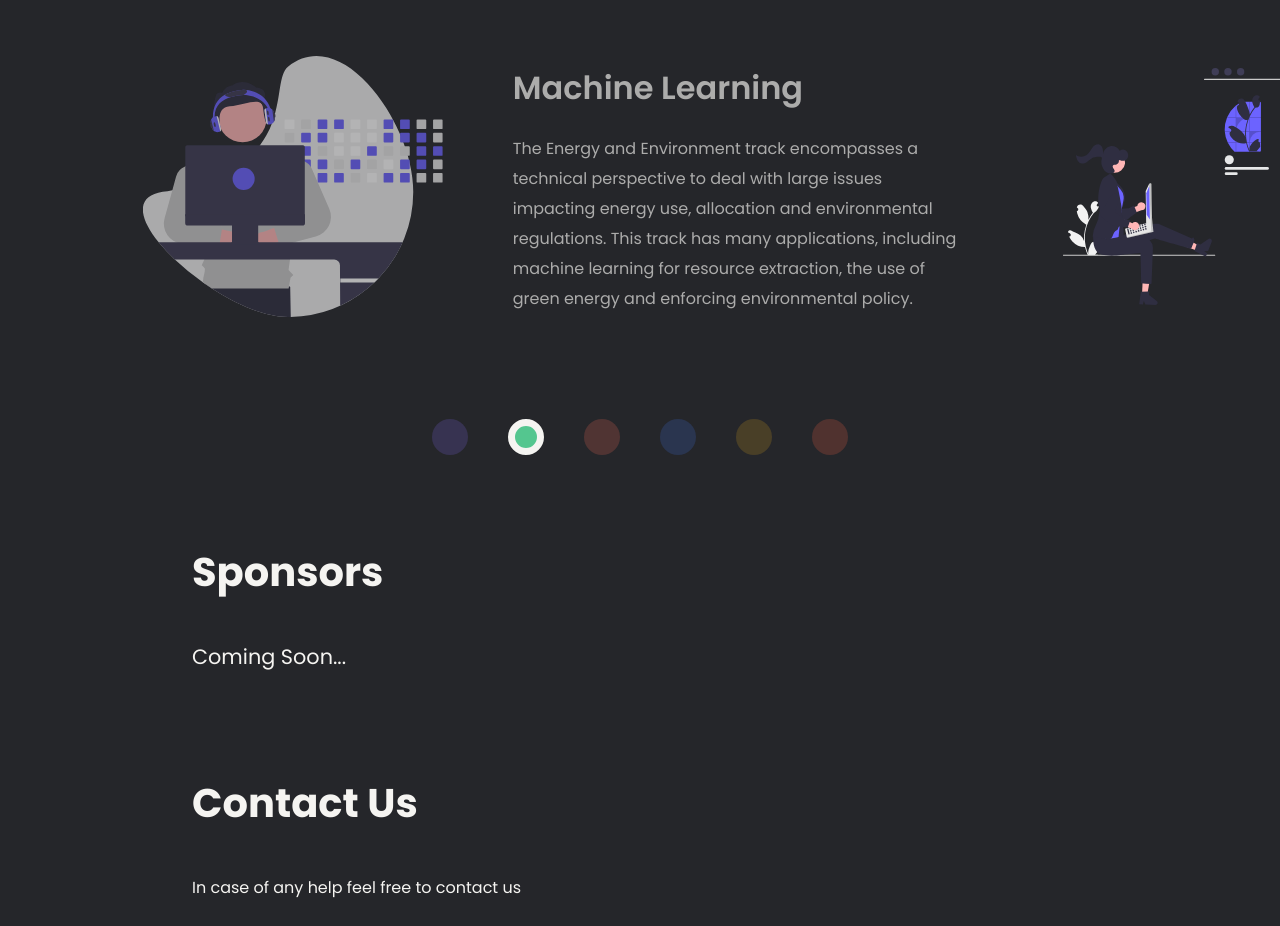
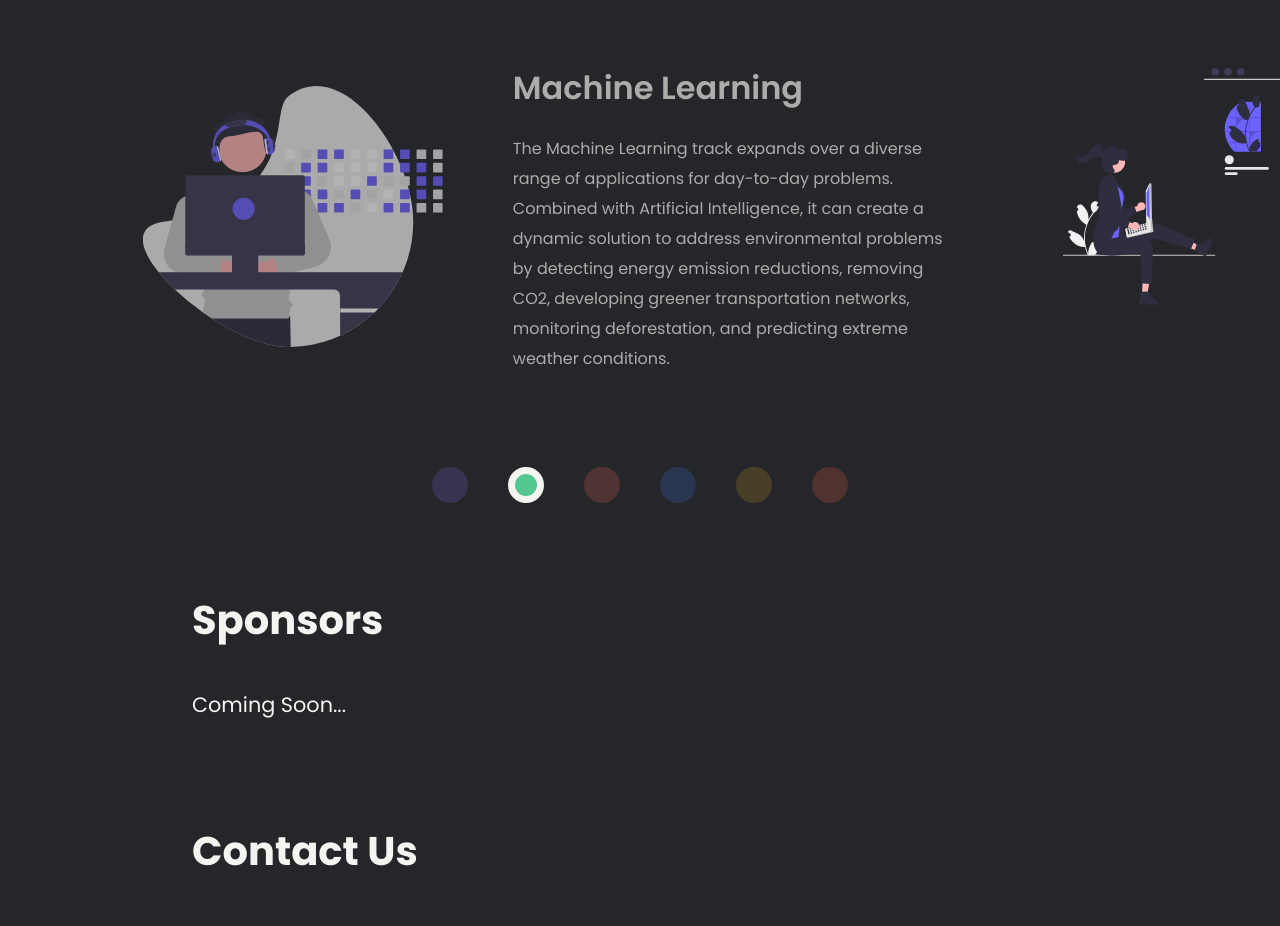
Before and after one commit to GDGCVITBHOPAL/summerfest, a React (Create React App) app: page / in a window 1280 px wide. Shown: the part 2140-3066 px from the top of the page. Built offline with nearby package versions, Linux system fonts and the light colour scheme.

Commit message:
Tracks content updated

```diff
--- a/src/components/TrackSlider.js
+++ b/src/components/TrackSlider.js
@@ -46,11 +46,13 @@ function TrackSlider() {
           <div className={"track-textbox"}>
             <h1 className={"track-title"}>Machine Learning</h1>
             <p className={"track-contents"}>
-              The Energy and Environment track encompasses a technical
-              perspective to deal with large issues impacting energy use,
-              allocation and environmental regulations. This track has many
-              applications, including machine learning for resource extraction,
-              the use of green energy and enforcing environmental policy.
+              The Machine Learning track expands over a diverse range of
+              applications for day-to-day problems. Combined with Artificial
+              Intelligence, it can create a dynamic solution to address
+              environmental problems by detecting energy emission reductions,
+              removing CO2, developing greener transportation networks,
+              monitoring deforestation, and predicting extreme weather
+              conditions.
             </p>
           </div>
         </div>
@@ -63,11 +65,11 @@ function TrackSlider() {
           <div className={"track-textbox"}>
             <h1 className={"track-title"}>Web</h1>
             <p className={"track-contents"}>
-              The Energy and Environment track encompasses a technical
-              perspective to deal with large issues impacting energy use,
-              allocation and environmental regulations. This track has many
-              applications, including machine learning for resource extraction,
-              the use of green energy and enforcing environmental policy.
+              The Web Development track revolves around building and Rendering
+              Web pages, including HTML, CSS, SVG, device APIs, and other
+              technologies for Web Applications. It opens up the endless
+              possibilities of interconnected tools to create the most efficient
+              and accessible platform for deploying sustainable solutions.
             </p>
           </div>
         </div>
@@ -80,11 +82,11 @@ function TrackSlider() {
           <div className={"track-textbox"}>
             <h1 className={"track-title"}>Open Innovation</h1>
             <p className={"track-contents"}>
-              The Health track allows hackers to work with various kinds of
-              health related data, as well as connect with mentors from the
-              intersection of health and technology. More than ever, technology
-              today is in a prime position to improve the quality, efficiency,
-              and accessibility of health care.
+              The Open Innovation Track unlocks a mindset contrary to the
+              secrecy and silo mentality of the traditional community. The key
+              to sustainable open innovation is integrating consumers’ ideas
+              into the process of building solutions such as Clean Energy
+              Efficiency, Repurposing waste, etc.
             </p>
           </div>
           {/* comment here */}
@@ -98,10 +100,10 @@ function TrackSlider() {
           <div className={"track-textbox"}>
             <h1 className={"track-title"}>Mobile Development</h1>
             <p className={"track-contents"}>
-              The Education track pairs hackers with educators, reaching out to
-              all levels of subjects and skills. In addition to HackDuke
-              sponsored Education events, projects aim to increase visibility of
-              technology and to introduce basic skills to the public.
+              The Mobile Development Track leverages light-weight yet powerful
+              applications by the virtue of an attractive User Interface with a
+              good User Experience. The track is designed to help you build
+              interactive systems capable of solving complex problems.
             </p>
           </div>
         </div>
@@ -114,11 +116,9 @@ function TrackSlider() {
           <div className={"track-textbox"}>
             <h1 className={"track-title"}>Web 3</h1>
             <p className={"track-contents"}>
-              The Energy and Environment track encompasses a technical
-              perspective to deal with large issues impacting energy use,
-              allocation and environmental regulations. This track has many
-              applications, including machine learning for resource extraction,
-              the use of green energy and enforcing environmental policy.
+              The Web3 track offers an idea for a new iteration of the World
+              Wide Web-based on blockchain technology. This iteration relies on
+              such concepts as decentralization and token-based economics.
             </p>
           </div>
         </div>
@@ -131,11 +131,9 @@ function TrackSlider() {
           <div className={"track-textbox"}>
             <h1 className={"track-title"}>Game Development</h1>
             <p className={"track-contents"}>
-              The Inequality track targets problems regarding both social and
-              economic inequality. Whether it is creating solutions to bridge
-              the income gap, or finding ways to reduce disparities in gender or
-              race, this track is built on the principle that everyone should
-              have the capacity to reach their full potential.
+              The Game Development track unfurls the art of creating games and
+              describes the design, development, and releasing the game. It
+              involves concept generation, design, build, test, and release.
             </p>
           </div>
         </div>
```
